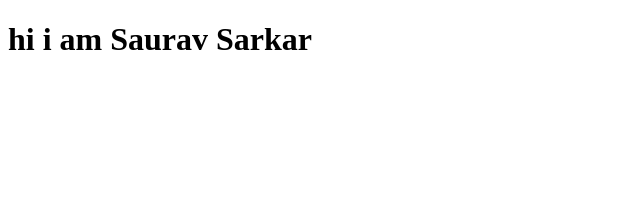
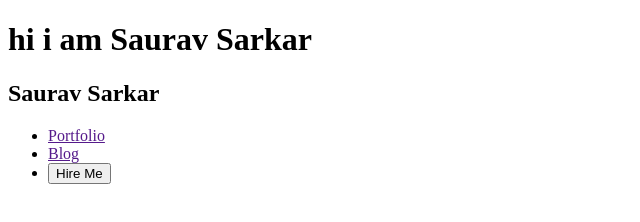
Before and after one commit to sauraavsarkar/-Portfolio-of-Saurav-Sarkar-, a plain HTML site: page index.html in a window 1280 px wide. Shown: the whole page, without its empty margins (0-640 px from the left). Drawn offline with Linux system fonts and the light colour scheme.

Commit message:
add header

```diff
--- a/index.html
+++ b/index.html
@@ -9,8 +9,15 @@
 
     <!-- header -->
     <header>
-
         <h1>hi i am Saurav Sarkar</h1>
+        <nav>
+            <h2>Saurav Sarkar</h2>
+            <ul>
+                <li><a href="">Portfolio</a></li>
+                <li><a href="">Blog</a></li>
+                <li><button>Hire Me</button></li>
+            </ul>
+        </nav>
     </header>
 
 
```
